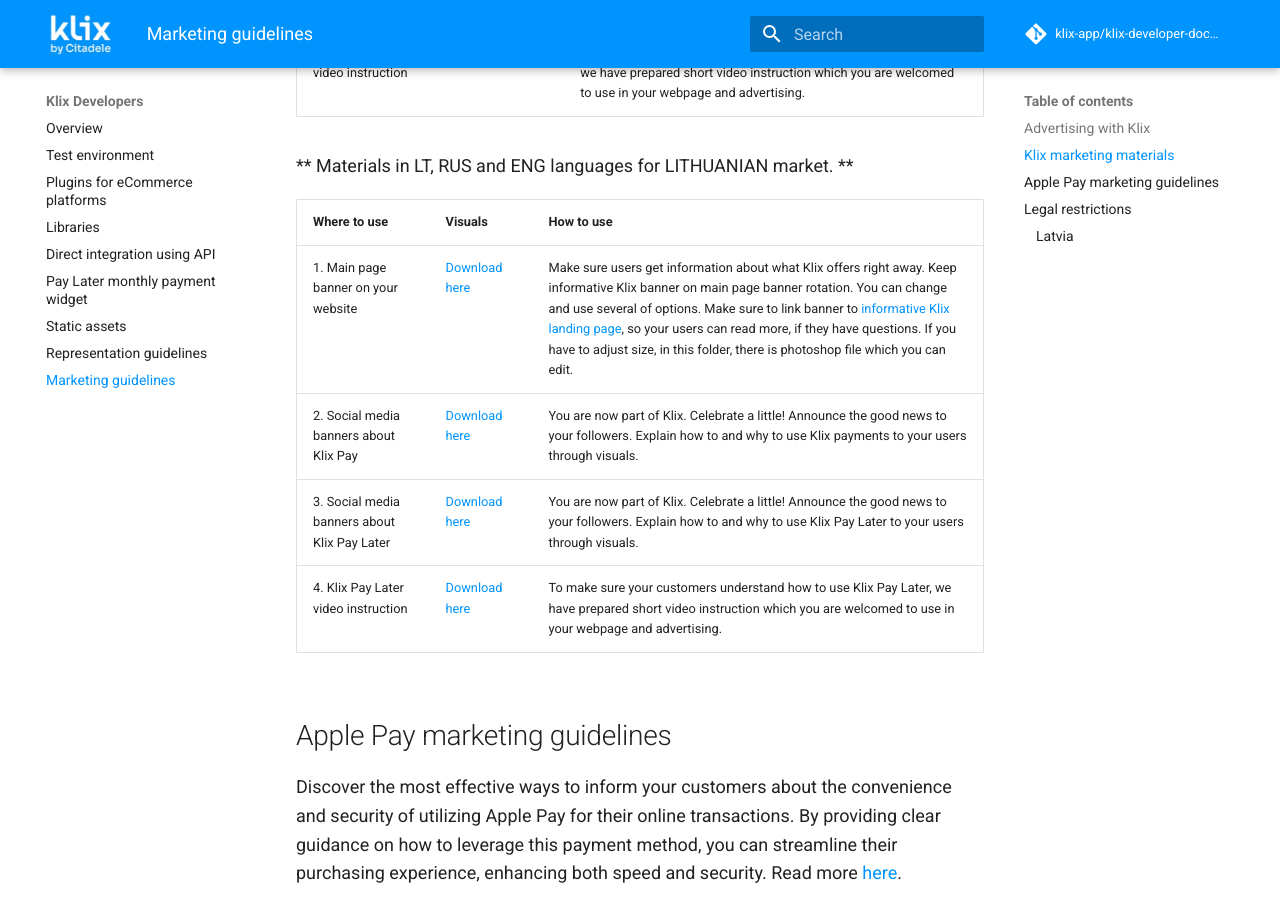
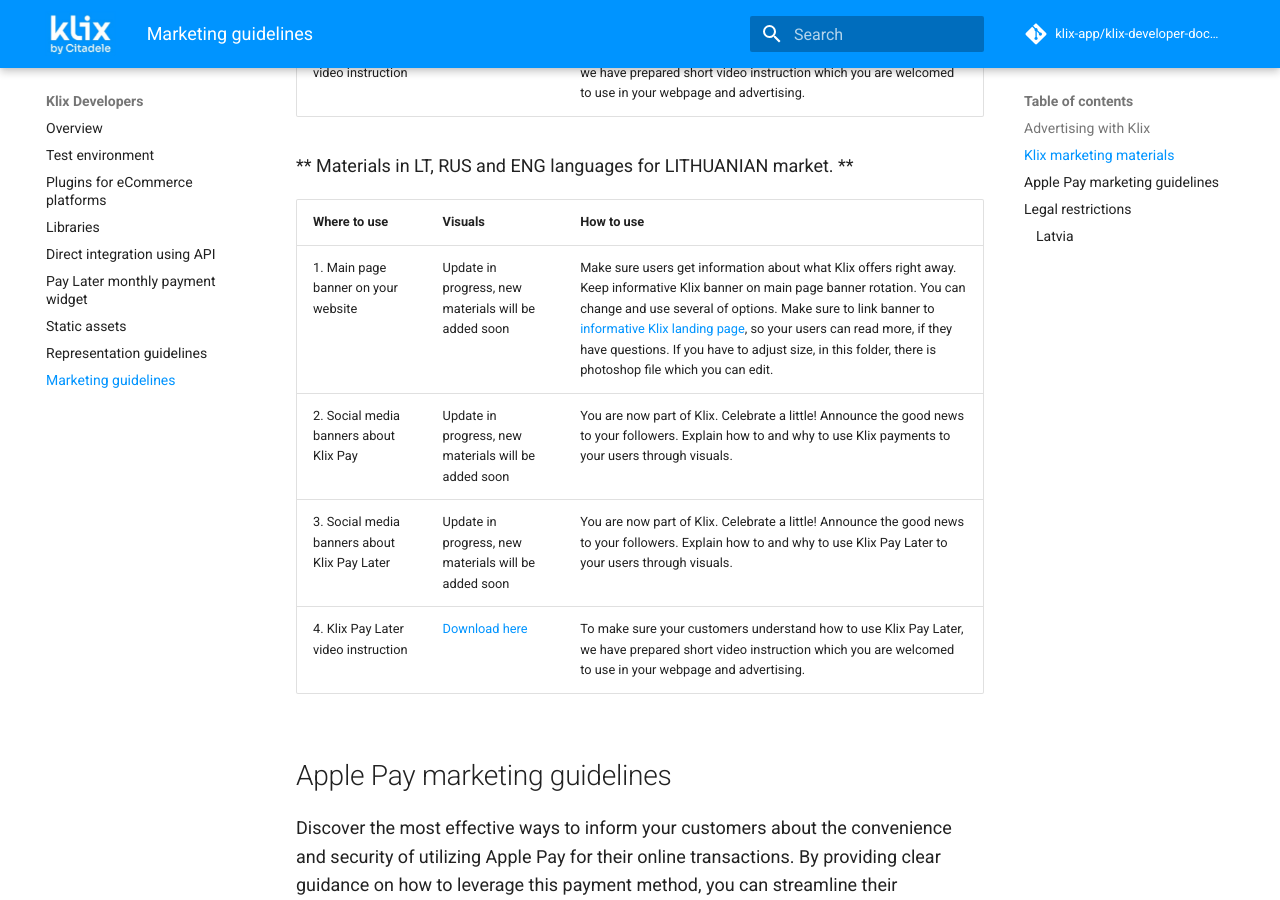
Before and after one commit to klix-app/klix-developer-documentation-website, an MkDocs documentation site: the page built from docs/marketing-guidelines.md, in a window 1280 px wide and 900 px high, scrolled down 1757 px. Built offline with MkDocs 1.6.1 and Material for MkDocs 9.7.7, drawn with Linux system fonts in a browser that asks for light colours; a script that is not in the unit is left out; comment, search, counter and statistics services are not loaded.

Commit message:
hide download links for LT market

```diff
--- a/docs/marketing-guidelines.md
+++ b/docs/marketing-guidelines.md
@@ -32,9 +32,9 @@
 
 | Where to use | Visuals | How to use |
 |-----|------|-----|
-| 1. Main page banner on your website  | [Download here](https://drive.google.com/uc?export=download&id=1yXVCV-8_EgEPLG7sdUQmavlVjBn1QYY9) | Make sure users get information about what Klix offers right away. Keep informative Klix banner on main page banner rotation. You can change and use several of options. Make sure to link banner to [informative Klix landing page](/representation-guidelines/#klix-landing-page), so your users can read more, if they have questions. If you have to adjust size, in this folder, there is photoshop file which you can edit. |
-|2. Social media banners about Klix Pay | [Download here](https://drive.google.com/uc?export=download&id=1w6VUZeACynEkdzIvVI-AQlgIRhMVmCBV) | You are now part of Klix. Celebrate a little! Announce the good news to your followers. Explain how to and why to use Klix payments to your users through visuals. |
-|3. Social media banners about Klix Pay Later  | [Download here](https://drive.google.com/uc?export=download&id=13TTPye8-lL_w7omZmw8lKujwgcM2yQ6r) | You are now part of Klix. Celebrate a little! Announce the good news to your followers. Explain how to and why to use Klix Pay Later to your users through visuals. |
+| 1. Main page banner on your website  | Update in progress, new materials will be added soon | Make sure users get information about what Klix offers right away. Keep informative Klix banner on main page banner rotation. You can change and use several of options. Make sure to link banner to [informative Klix landing page](/representation-guidelines/#klix-landing-page), so your users can read more, if they have questions. If you have to adjust size, in this folder, there is photoshop file which you can edit. |
+|2. Social media banners about Klix Pay | Update in progress, new materials will be added soon | You are now part of Klix. Celebrate a little! Announce the good news to your followers. Explain how to and why to use Klix payments to your users through visuals. |
+|3. Social media banners about Klix Pay Later  | Update in progress, new materials will be added soon | You are now part of Klix. Celebrate a little! Announce the good news to your followers. Explain how to and why to use Klix Pay Later to your users through visuals. |
 |4. Klix Pay Later video instruction | [Download here](https://drive.google.com/uc?export=download&id=1GKaEG-9jABYX0LxQDWhrc9ncFohg5V-l) | To make sure your customers understand how to use Klix Pay Later, we have prepared short video instruction which you are welcomed to use in your webpage and advertising. |
 
 
```
